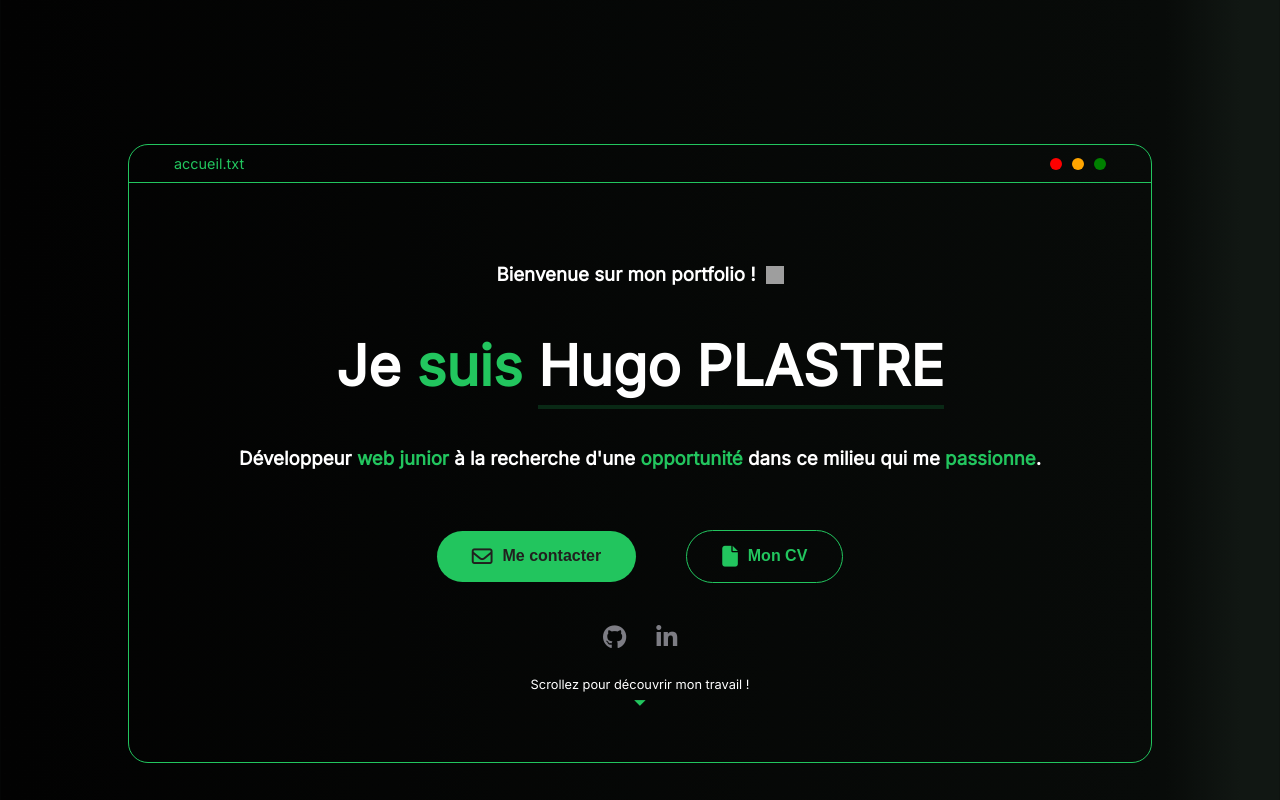
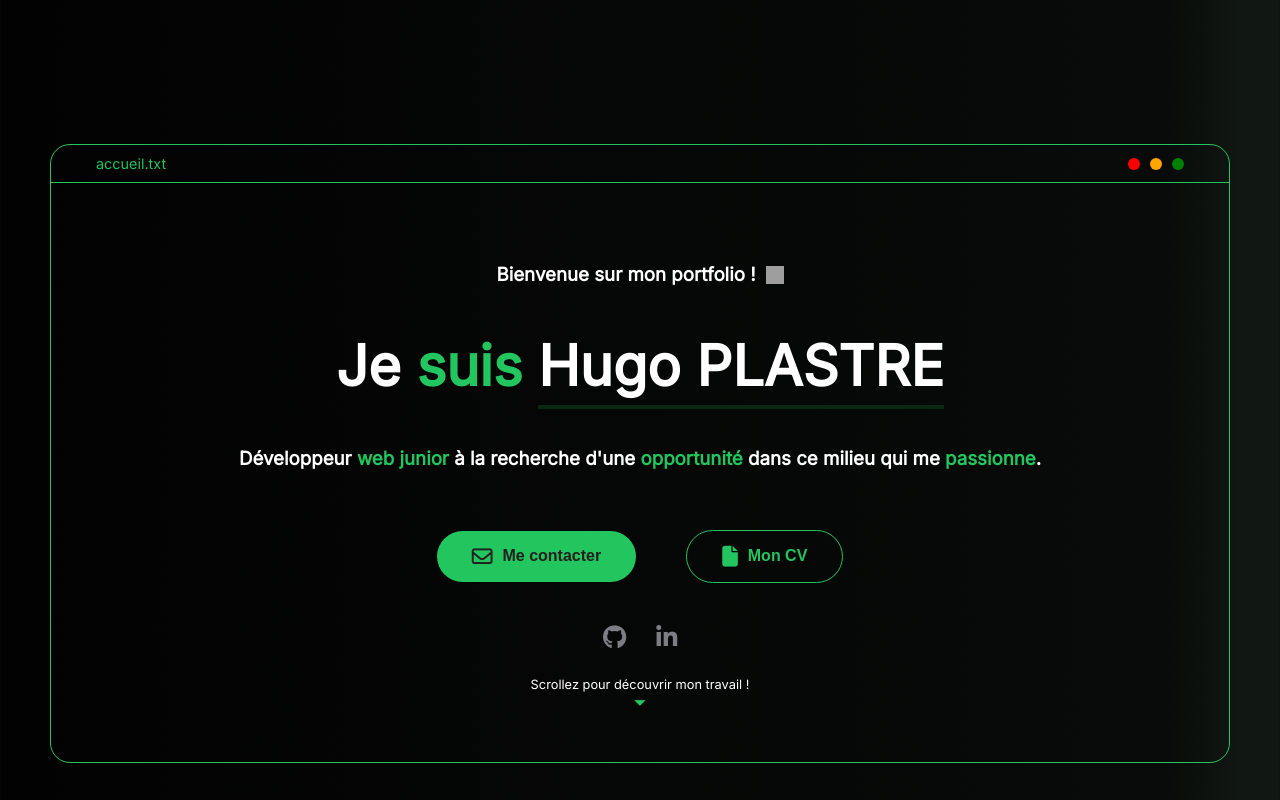
Before and after one commit to hp590490/portfolio, a React (Create React App) app in the folder portfolio-react/: page / in a window 1280 px wide. Shown: the top 800 px of the page. Built offline with nearby package versions, Linux system fonts and the light colour scheme; grey boxes are pictures that could not be loaded.

Commit message:
perf presque done

```diff
--- a/portfolio-react/src/pages/Home.js
+++ b/portfolio-react/src/pages/Home.js
@@ -10,6 +10,7 @@ import Footer from "../components/Footer";
 
 const Home = () => {
   const [isLoading, setIsLoading] = useState(true);
+
   useEffect(() => {
     const timer = setTimeout(() => {
       setIsLoading(false);
--- a/portfolio-react/src/styles/components/header/_header.scss
+++ b/portfolio-react/src/styles/components/header/_header.scss
@@ -25,6 +25,16 @@
     span {
       font-size: 2.5rem;
       color: $green;
+      opacity: 0;
+      animation: fadeIn 0.3s ease-out forwards;
+      @keyframes fadeIn {
+        from {
+          opacity: 0;
+        }
+        to {
+          opacity: 1;
+        }
+      }
     }
   }
   .navigation-right {
--- a/portfolio-react/src/styles/settings.scss
+++ b/portfolio-react/src/styles/settings.scss
@@ -52,7 +52,7 @@ body {
     rgba(8, 11, 9, 1) 91%,
     rgba(17, 23, 19, 1) 97%
   );
-  padding: 0 10vw;
+  padding: 0 20px;
   color: $white;
   @media screen and (max-width: 1150px) {
     padding: 0 80px;
```
